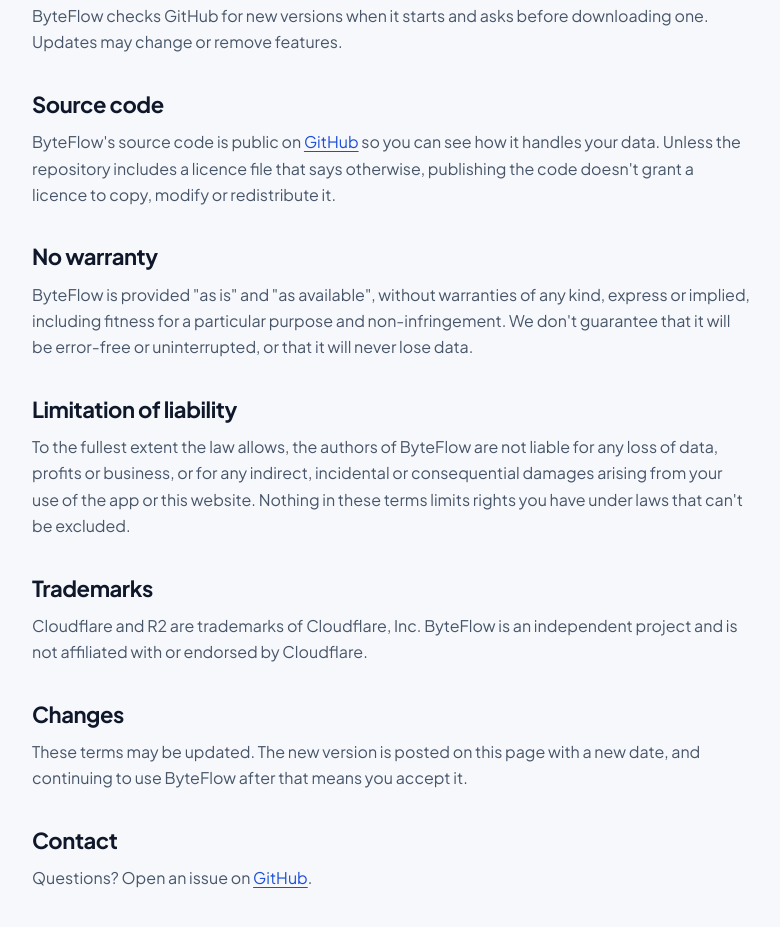
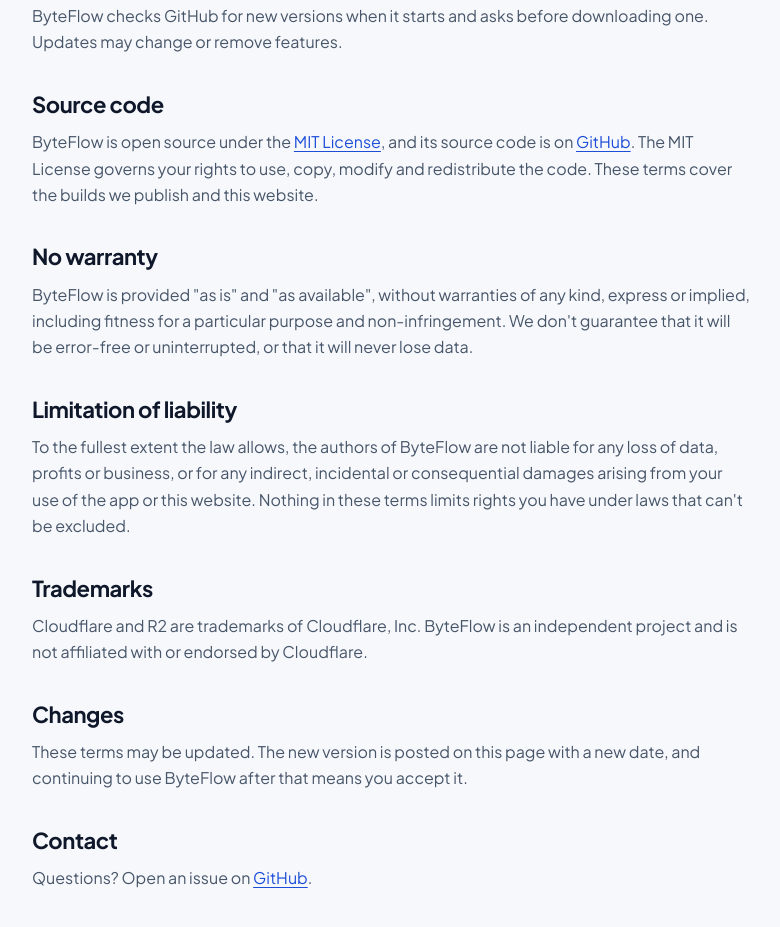
Before and after one commit to ismailian/ByteFlow, a plain HTML site: page site/terms.html in a window 1280 px wide. Shown: the part 994-1921 px from the top of the page, without its empty margins (60-840 px from the left). Drawn offline with Linux system fonts and the light colour scheme.

Commit message:
Release 0.5.1: MIT license, Inter only, updates from GitHub releases
- License the project under MIT (LICENSE, workspace license, shipped in
  the installer's licenses folder; terms page and README updated).
- Version 0.5.1.

Co-Authored-By: Claude Opus 5.5 <noreply@anthropic.com>

```diff
--- a/site/terms.html
+++ b/site/terms.html
@@ -40,7 +40,7 @@
       <p>ByteFlow checks GitHub for new versions when it starts and asks before downloading one. Updates may change or remove features.</p>
 
       <h2>Source code</h2>
-      <p>ByteFlow's source code is public on <a href="https://github.com/ismailian/ByteFlow" rel="noopener">GitHub</a> so you can see how it handles your data. Unless the repository includes a licence file that says otherwise, publishing the code doesn't grant a licence to copy, modify or redistribute it.</p>
+      <p>ByteFlow is open source under the <a href="https://github.com/ismailian/ByteFlow/blob/main/LICENSE" rel="noopener">MIT License</a>, and its source code is on <a href="https://github.com/ismailian/ByteFlow" rel="noopener">GitHub</a>. The MIT License governs your rights to use, copy, modify and redistribute the code. These terms cover the builds we publish and this website.</p>
 
       <h2>No warranty</h2>
       <p>ByteFlow is provided "as is" and "as available", without warranties of any kind, express or implied, including fitness for a particular purpose and non-infringement. We don't guarantee that it will be error-free or uninterrupted, or that it will never lose data.</p>
```
Also changed, not shown: 5 other files.
